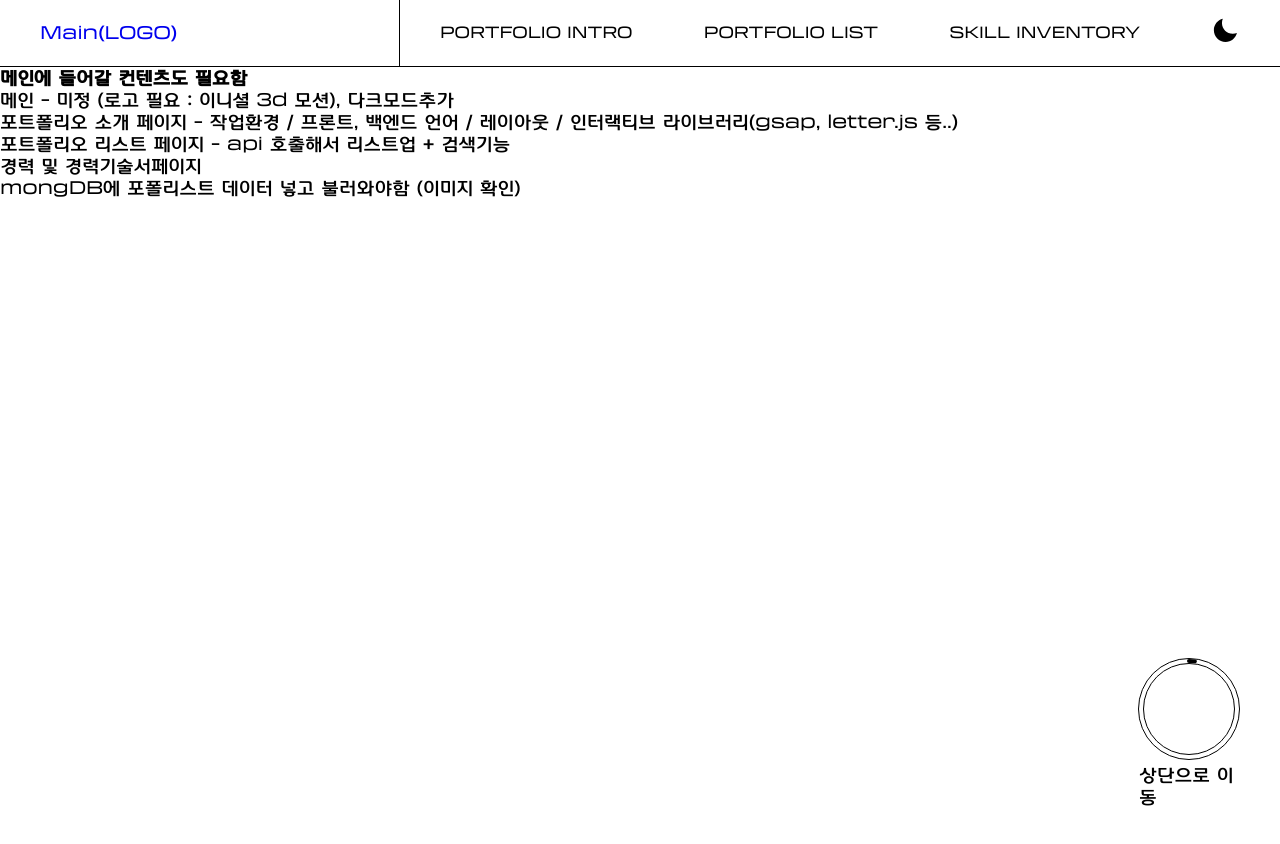
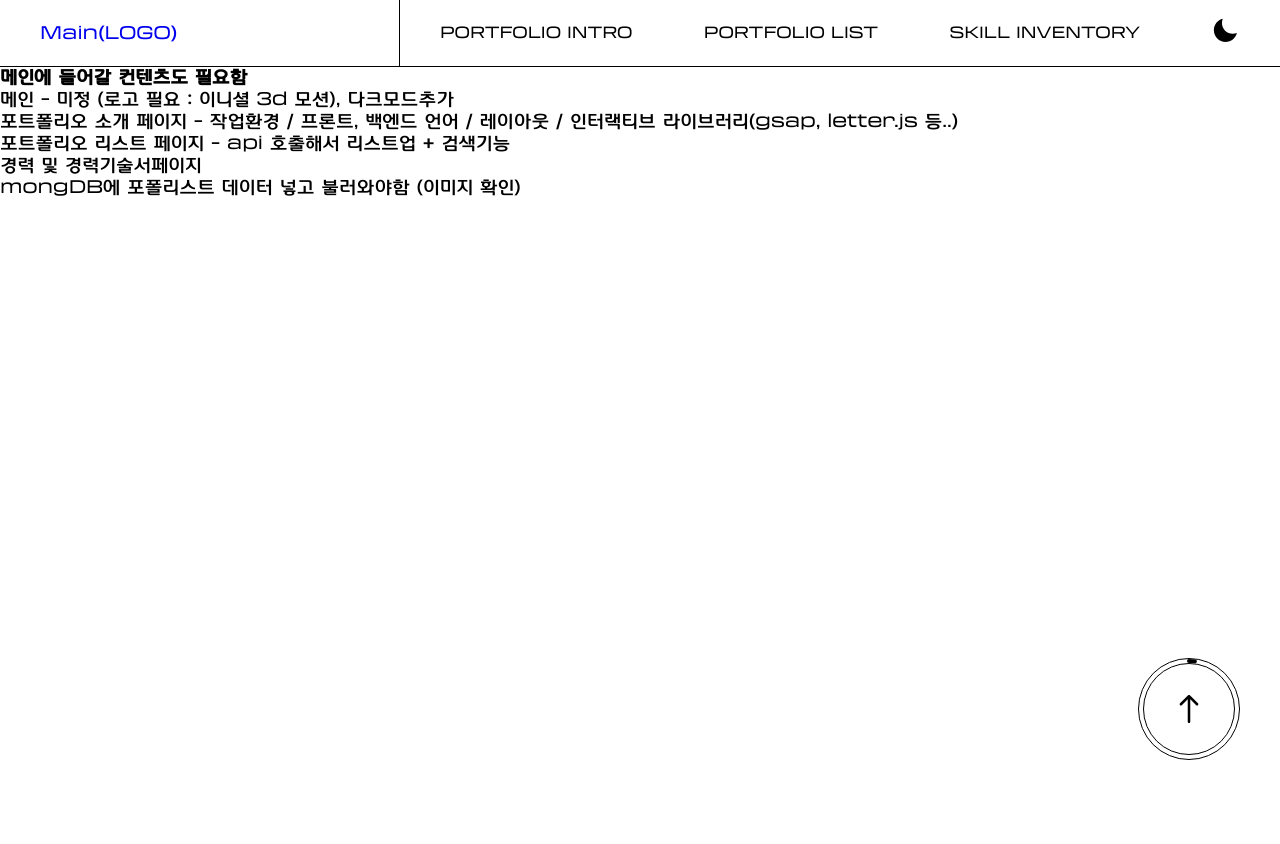
Before and after one commit to egbro90/portfolio, a React (Create React App) app in the folder portfolio/: page / in a window 1280 px wide. Shown: the top 844 px of the page. Built offline with nearby package versions, Linux system fonts and the light colour scheme; a web font is replaced by a local one.

Commit message:
헤더 및 푸터 정리

```diff
--- a/portfolio/src/css/common.scss
+++ b/portfolio/src/css/common.scss
@@ -14,7 +14,13 @@ $gray: gray;
 
 #wrapper {
     min-height: 200vh;
+    padding-top: 66px;
     &.dark {
+        header {
+            .inner {
+                background-color:rgba(0,0,0,0.8);
+            }
+        }
         background-color: $black;
         color: $white;
         * {
@@ -40,12 +46,23 @@ $gray: gray;
 }
 
 header {
+    &.hide {
+        .inner {
+            top: -70px;
+        }
+    }
     .inner {
+        position: fixed;
+        width: 100%;
+        left: 0;
+        top: 0;
         display: flex;
         border: none;
         border-bottom: 1px solid #000;
         justify-content: space-between;
         height: 66px;
+        background-color:rgba(255,255,255,0.8);
+        transition: top 0.3s;
         .logo {
             width: 400px;
             border-right: 1px solid #000;
@@ -82,6 +99,7 @@ header {
 
 footer {
     .scroll-progressbar {
+        cursor:pointer;
         position: fixed;
         width: 100px;
         height: 100px;
@@ -114,5 +132,13 @@ footer {
                 transition: all 0.1s linear;
             }
         }
+        .move-top-button {
+            width:50px;
+            height:50px;
+            position: absolute;
+            left: 50%;
+            top: 50%;
+            transform:translate(-50%, -50%) rotate(-90deg);
+        }
     }
 }
--- a/portfolio/src/layout/Footer.js
+++ b/portfolio/src/layout/Footer.js
@@ -1,5 +1,6 @@
 import React from "react";
 import { useRef, useEffect } from "react";
+import { IoIosArrowRoundDown } from "react-icons/io";
 
 
 const Footer = ({ Wrapper }) => {
@@ -23,17 +24,26 @@ const Footer = ({ Wrapper }) => {
         });
 
         // 클릭시 상단으로 이동
+        moveTopButton.current.addEventListener('click', function(){
+            window.scrollTo({
+                top:0,
+                behavior:'smooth'
+            })
+        });
     }, [])
 
     return (
         <>
             <footer>
-                <div className="scroll-progressbar">
+                <div className="scroll-progressbar" ref={moveTopButton}>
                     <svg viewBox="0 0 100 100" width="100" height="100">
                         <circle cx="50" cy="50" r="48" strokeDasharray="306" style={{strokeDashoffset: '300'}} ref={svgCircle}></circle>
                     </svg>
-                    <div className="move-top-button">상단으로 이동</div>
+                    <div className="move-top-button">
+                        <IoIosArrowRoundDown size={50} />
+                    </div>
                 </div>
+
             </footer>
         </>
     )
--- a/portfolio/src/layout/Header.js
+++ b/portfolio/src/layout/Header.js
@@ -1,4 +1,5 @@
 import React from "react";
+import { useRef } from "react";
 import DarkTheme from "../store/DarkTheme";
 import { Routes, Route, Link } from "react-router-dom";
 import { IoSunny } from "react-icons/io5";
@@ -6,9 +7,25 @@ import { IoMdMoon } from "react-icons/io";
 
 const Header = () => {
     const { dark, handleTheme } = DarkTheme();
+    const header = useRef();
+    let preScrollTop = 0;
+
+    window.addEventListener('scroll', function(){
+        let nextScrollTop = window.scrollY;
+
+        if(preScrollTop < nextScrollTop && preScrollTop > 500) {
+            header.current.classList.add('hide');
+        }
+        else {
+            header.current.classList.remove('hide');
+        }
+        preScrollTop = nextScrollTop;
+    });
+
+
     return (
         <>
-            <header>
+            <header ref={header}>
                 <div className="inner">
                     <div className="logo">
                         <Link to="/">Main(LOGO)</Link>
```
